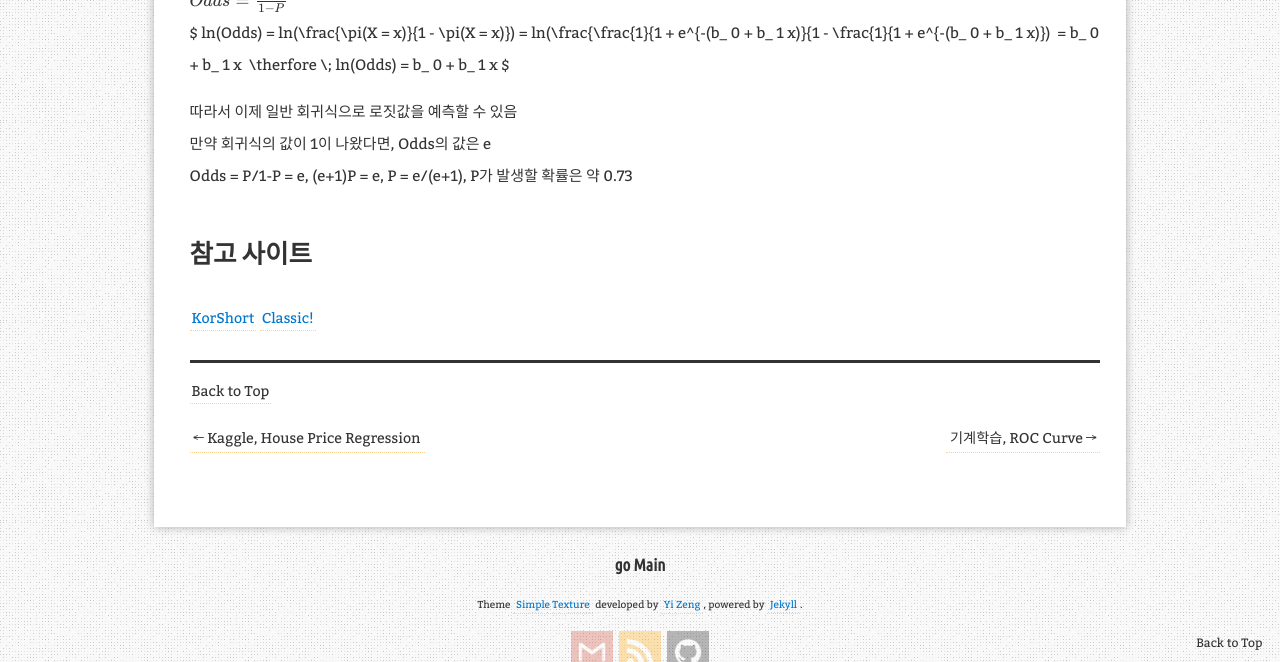
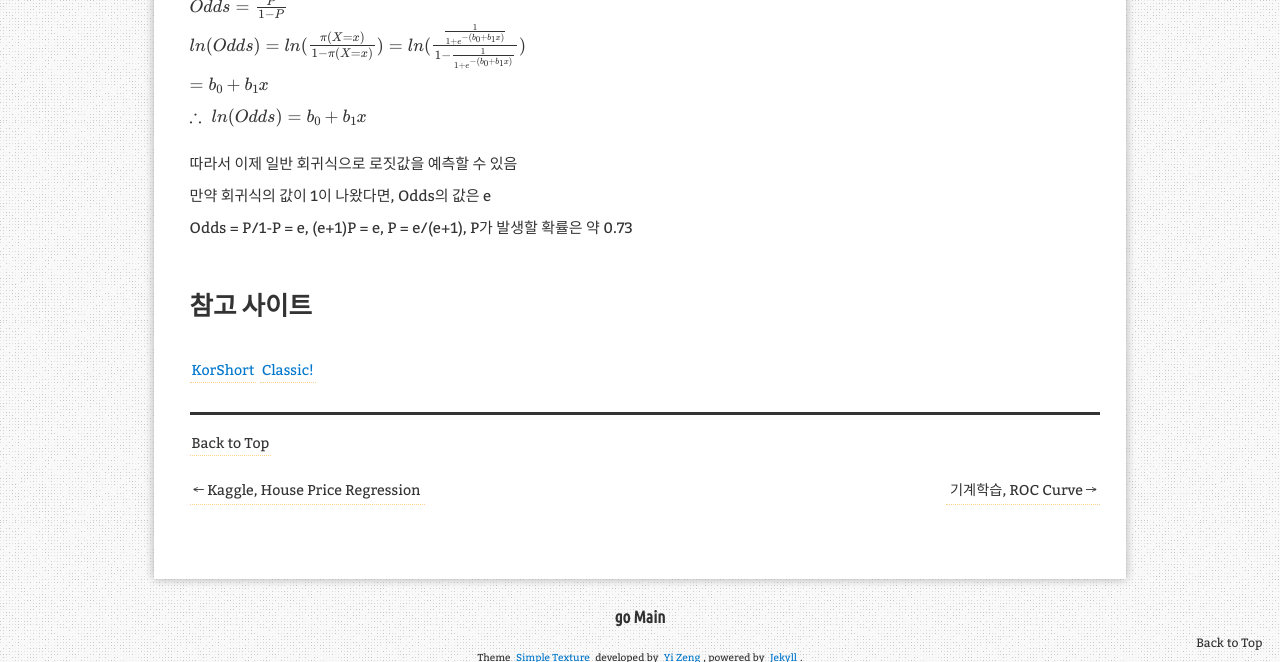
Before and after one commit to aristohyun/aristohyun.github.io, a Jekyll site: the page built from _posts/2021-07-01-Logistic-Regression.md, in a window 1280 px wide and 900 px high, scrolled down 2040 px, cut to the strip 238-900 px from the top of the window. Built offline with Jekyll 4.4.1, drawn with Linux system fonts in a browser that asks for light colours; formulas are drawn with MathJax 3; comment, search, counter and statistics services are not loaded; some of the changed text lies outside the part shown.

Commit message:
Update 2021-07-01-Logistic-Regression.md

```diff
--- a/_posts/2021-07-01-Logistic-Regression.md
+++ b/_posts/2021-07-01-Logistic-Regression.md
@@ -33,7 +33,7 @@ Odds를 Odds로 나누어 비교가 가능
 case2 대비 case1의 확률이 4배(≒4.0015) 더 높음
 
 ## 로지스틱 함수
->  $ y = \frac{1}{1 + e^{-(b_ 0 + b_ 1 x)}} = \frac{e^{b_ 0 + b_ 1 x}{e^{b_ 0 + b_ 1 x} + 1} $
+>  $ y = \frac{1}{1 + e^{-(b_ 0 + b_ 1 x)}} = \frac{e^{b_ 0 + b_ 1 x}}{e^{b_ 0 + b_ 1 x} + 1} $
 
 ![image](https://user-images.githubusercontent.com/32366711/124351211-fa8e3a80-dc33-11eb-8652-a461b344542a.png)
 
@@ -51,9 +51,9 @@ $ P = \pi(X = x) = \frac{1}{1 + e^{-(b_ 0 + b_ 1 x)} $
 ![image](https://user-images.githubusercontent.com/32366711/124350721-50adae80-dc31-11eb-9036-34748a965a23.png)
 
 $ Odds = \frac{P}{1-P} $
-$ ln(Odds) = ln(\frac{\pi(X = x)}{1 - \pi(X = x)}) = ln(\frac{\frac{1}{1 + e^{-(b_ 0 + b_ 1 x)}{1 - \frac{1}{1 + e^{-(b_ 0 + b_ 1 x)}) $
+$ ln(Odds) = ln(\frac{\pi(X = x)}{1 - \pi(X = x)}) = ln(\frac{\frac{1} {1 + e^{-(b_ 0 + b_ 1 x)}} } {1 - \frac{1}{1 + e^{-(b_ 0 + b_ 1 x)}}}) $
 $ = b_ 0 + b_ 1 x $
-$ \therfore \; ln(Odds) = b_ 0 + b_ 1 x $
+$ \therefore \; ln(Odds) = b_ 0 + b_ 1 x $
 
 따라서 이제 일반 회귀식으로 로짓값을 예측할 수 있음
 만약 회귀식의 값이 1이 나왔다면, Odds의 값은 e
```
